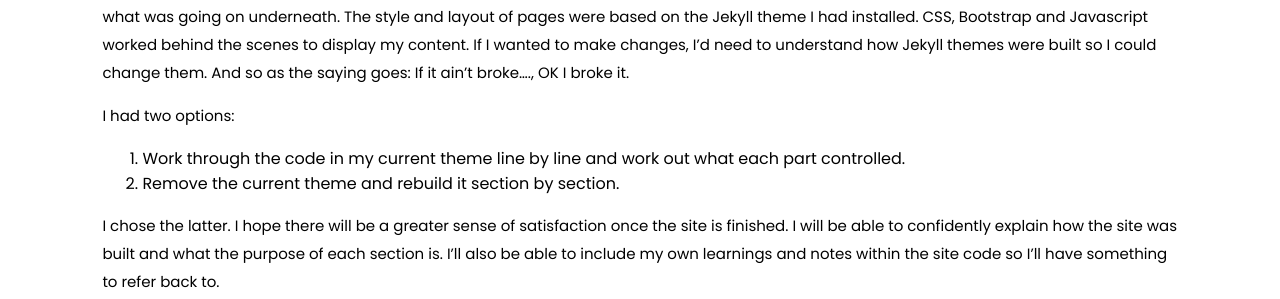
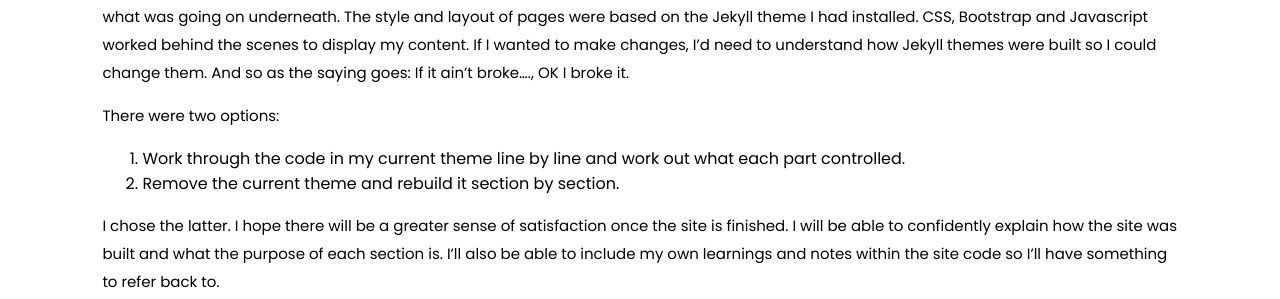
Before and after one commit to dinkwiz/dinkwiz.github.io, a Jekyll site: the page built from _projects/jekyll-build.md, in a window 1280 px wide. Shown: the part 476-775 px from the top of the page. Built offline with Jekyll 4.4.1, drawn with Linux system fonts in a browser that asks for light colours.

Commit message:
Update jekyll-build.md
Recommit after error correction

```diff
--- a/_projects/jekyll-build.md
+++ b/_projects/jekyll-build.md
@@ -20,7 +20,7 @@ Using Jekyll with GitHub Pages is a fantastic way to easily set up a blog and st
 
 I have very little experience with web development so set up a GitHub pages as a starting point. I followed a tutorial which allowed me to customise the site to a certain degree. The tutorial taught me the basics of how Jekyll works, Git Bash commands, folder set ups, the config file and Liquid. As a result, I had a fully-functioning website, including a portfolio and blog. It looked great on the surface but I didn't fully understand what was going on underneath. The style and layout of pages were based on the Jekyll theme I had installed. CSS, Bootstrap and Javascript worked behind the scenes to display my content. If I wanted to make changes, I'd need to understand how Jekyll themes were built so I could change them. And so as the saying goes: If it ain't broke...., OK I broke it.
 
-I had two options:
+There were two options:
 
 1. Work through the code in my current theme line by line and work out what each part controlled.
 2. Remove the current theme and rebuild it section by section.
```
